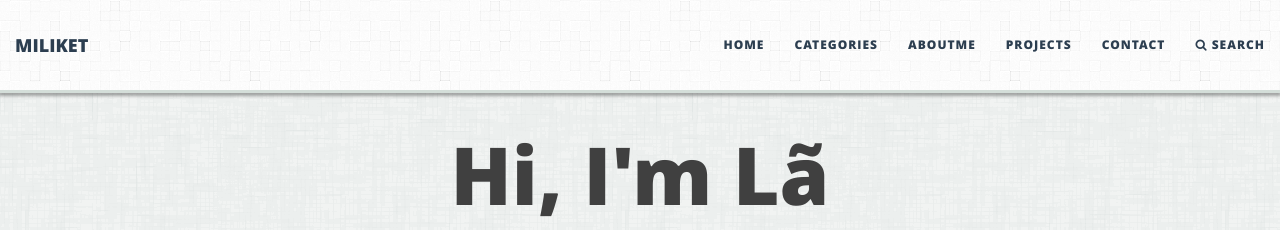
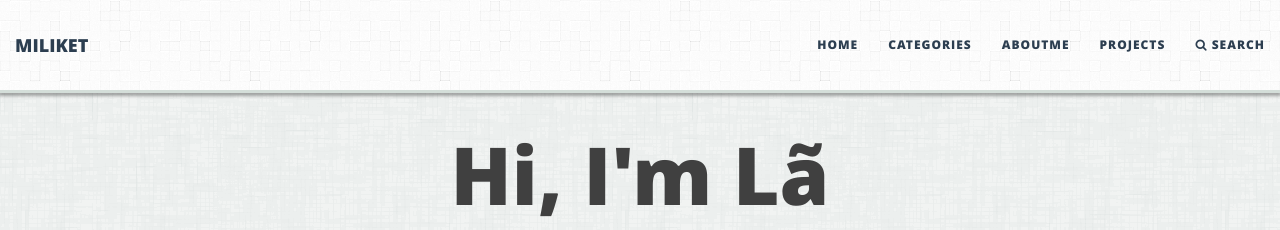
Before and after one commit to docbohanh/docbohanh.github.io, a Jekyll site: the page built from index.html, in a window 1280 px wide. Shown: the top 230 px of the page. Built offline with Jekyll 4.4.1, drawn with Linux system fonts in a browser that asks for light colours; the list of posts is cut into pages by our own code.

Commit message:
Update _config.yml

```diff
--- a/_config.yml
+++ b/_config.yml
@@ -26,7 +26,6 @@ navbar-links:
   Categories: categories/
   Aboutme: aboutme/
   Projects: projects/
-  Contact: contact/
 nav-search: search/
 
 # --- Footer options --- #
```
